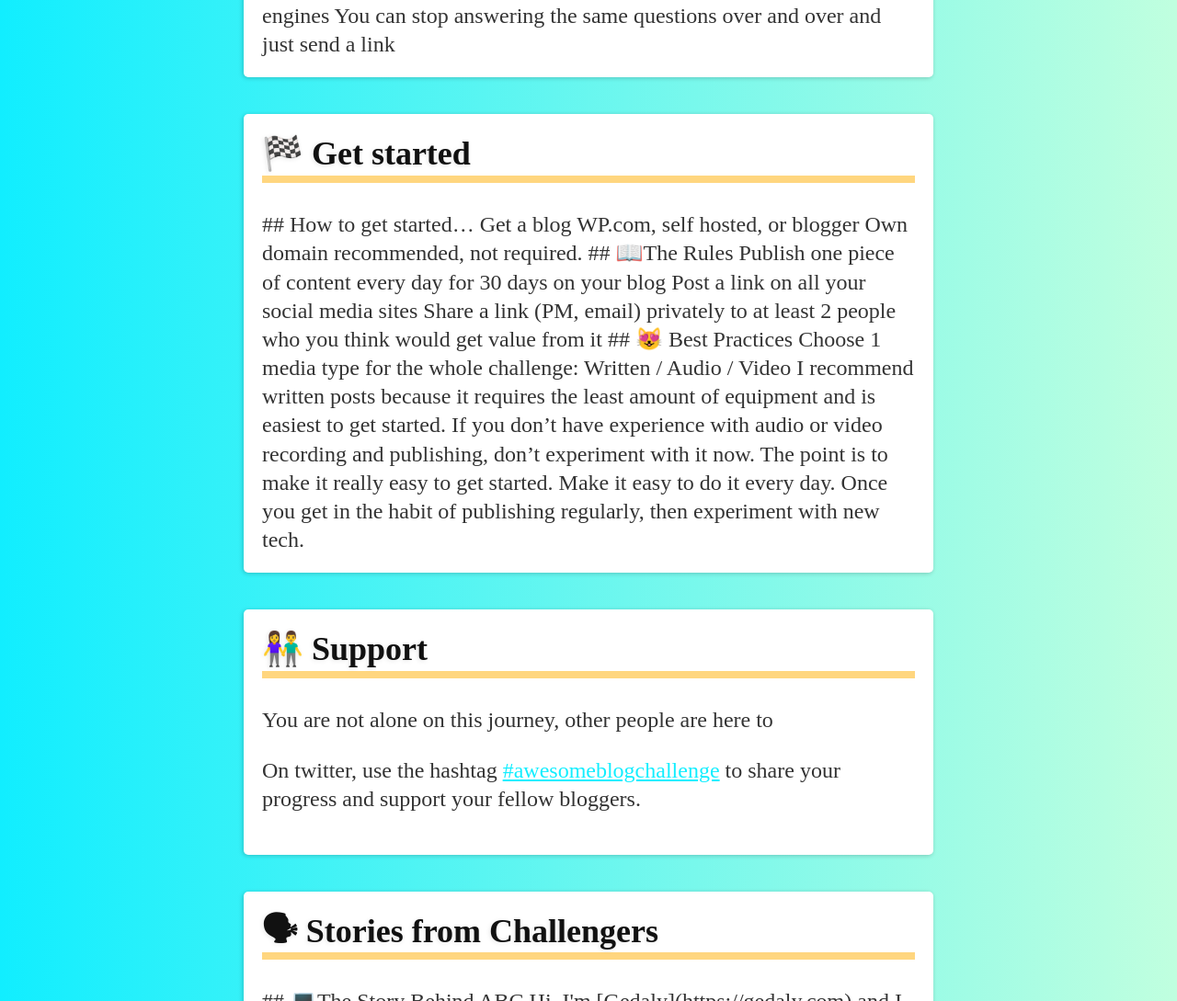
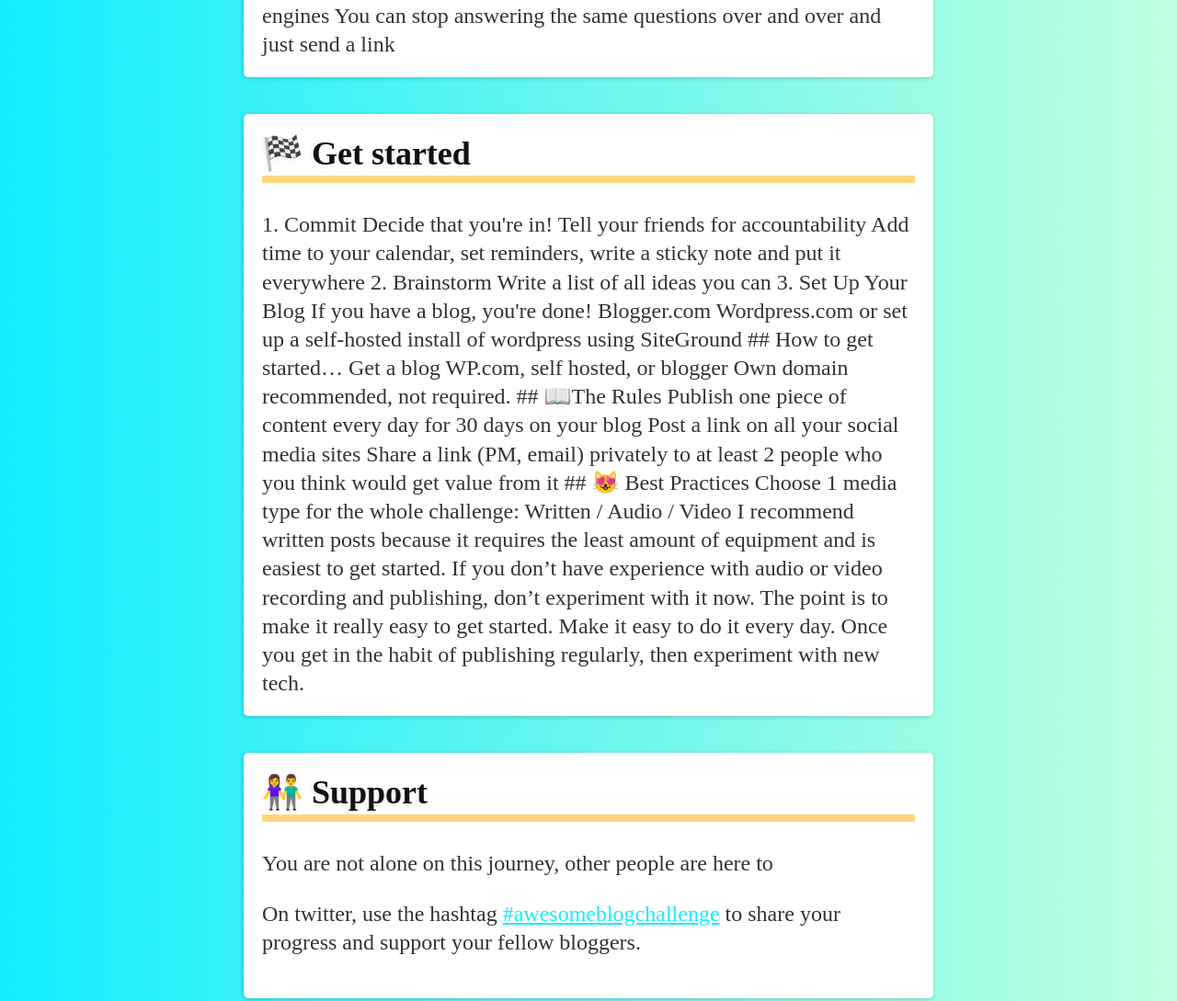
Before and after one commit to gedaly/Awesome-Blog-Challenge, a plain HTML site: page index.html in a window 1280 px wide. Shown: the part 2480-3569 px from the top of the page at 92% size. Drawn offline with Linux system fonts and the light colour scheme.

Commit message:
updated get started

```diff
--- a/index.html
+++ b/index.html
@@ -105,6 +105,23 @@
 
           <h2>🏁 Get started</h2>
 
+          1. Commit
+          Decide that you're in!
+          Tell your friends for accountability
+          <!-- TODO insert a FB/tweetable sharing "I start ABC tomorrow!" -->
+          Add time to your calendar, set reminders, write a sticky note and put it everywhere
+
+          2. Brainstorm
+          Write a list of all ideas you can
+
+          3. Set Up Your Blog
+          If you have a blog, you're done!
+
+          Blogger.com
+          Wordpress.com
+          or set up a self-hosted install of wordpress using SiteGround
+
+
           ## How to get started…
           Get a blog
           WP.com, self hosted, or blogger
@@ -171,16 +188,14 @@
 
           <h3>Can I Do 30 Instagram Posts or 30 YouTube Videos Instead?</h3>
           <p>Ultimately it's up to you. The important part is to publish every day and share your work.</p>
-          <p>If you're really focused on building your YouTube channel, this makes sense. Just consider your goals. Most of the time building your own platform will take you further in the long run.</p>
+          <p>If you're really focused on building your YouTube channel, this makes sense. Just consider your goals. Publishing on your own platform will take you farther in the long run.</p>
 
           <h3>Can I Make My Content Ahead of Time?</h3>
           <p>You can create 10 pieces of content in a day if you really want, just publish and promote one every single day.</p>
           <p>It's highly beneficial to spend a day or two per week where you batch your content and work on drafts of your content. Why? Staring at a blank page at 11:59pm on a day when you need to publish is not a fun place to be. Life happens. Being a day or two ahead can really relieve som stress.</p>
           <p>However, don't plan on doing ALL of your content ahead of time. Why? Well, for starters, that's a lot of content. And if you're a perfectionist and over-achiever and you think you'd want to do that... but know that you'll never have time to create all that content ahead of time, you've now talked yourself out of doing the challenge. Don't give yourself a reason not to participate! Also, there's some magic that happens once you're partway through the process. You'll get new ideas, people will ask you for something on a particular topic. Find your own balance of how much to do ahead of time.</p>
 
-
-
-          <h3></h3>
+          <h3>How Do I Decide What To Write About?</h3>
           <p></p>
 
           <h3></h3>
```
